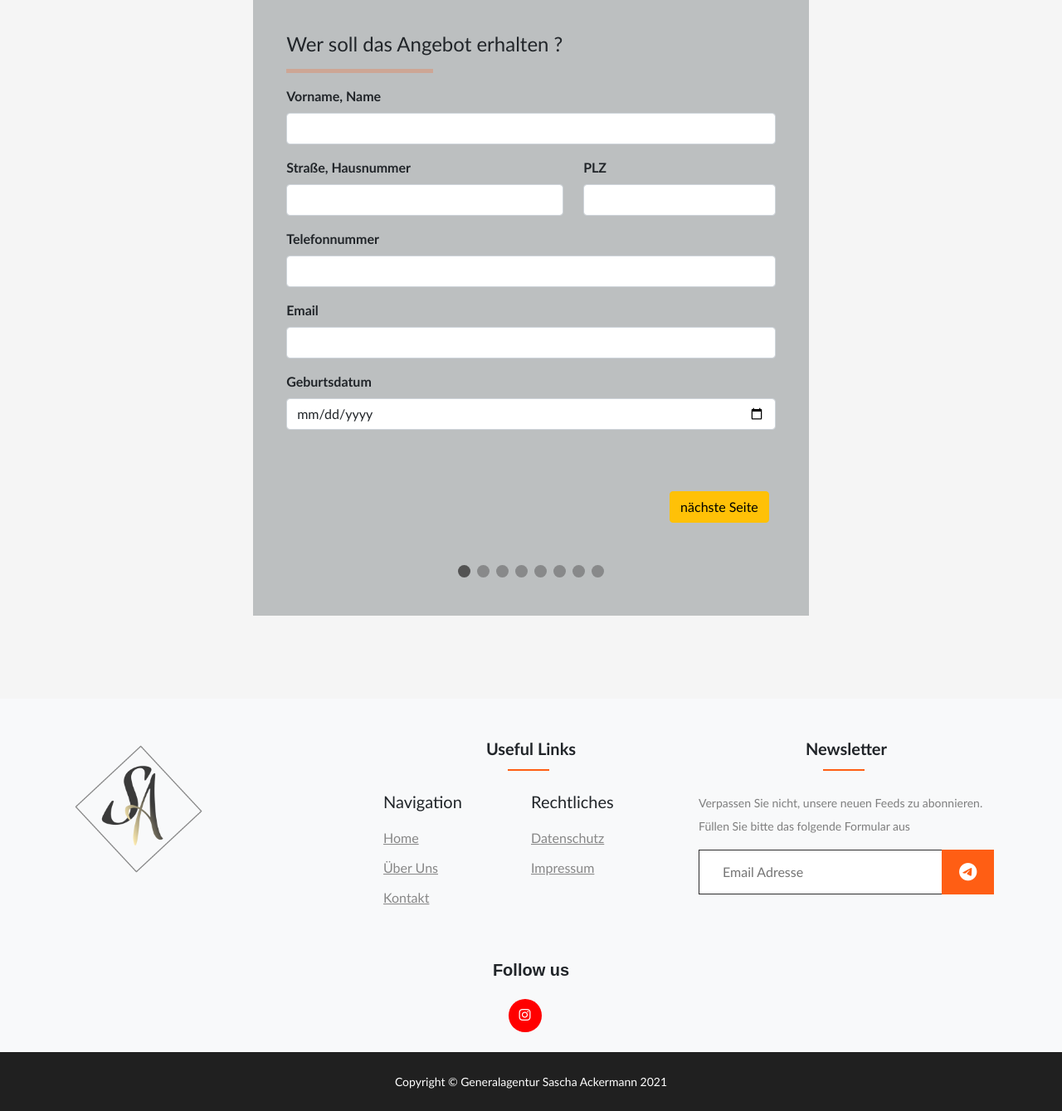
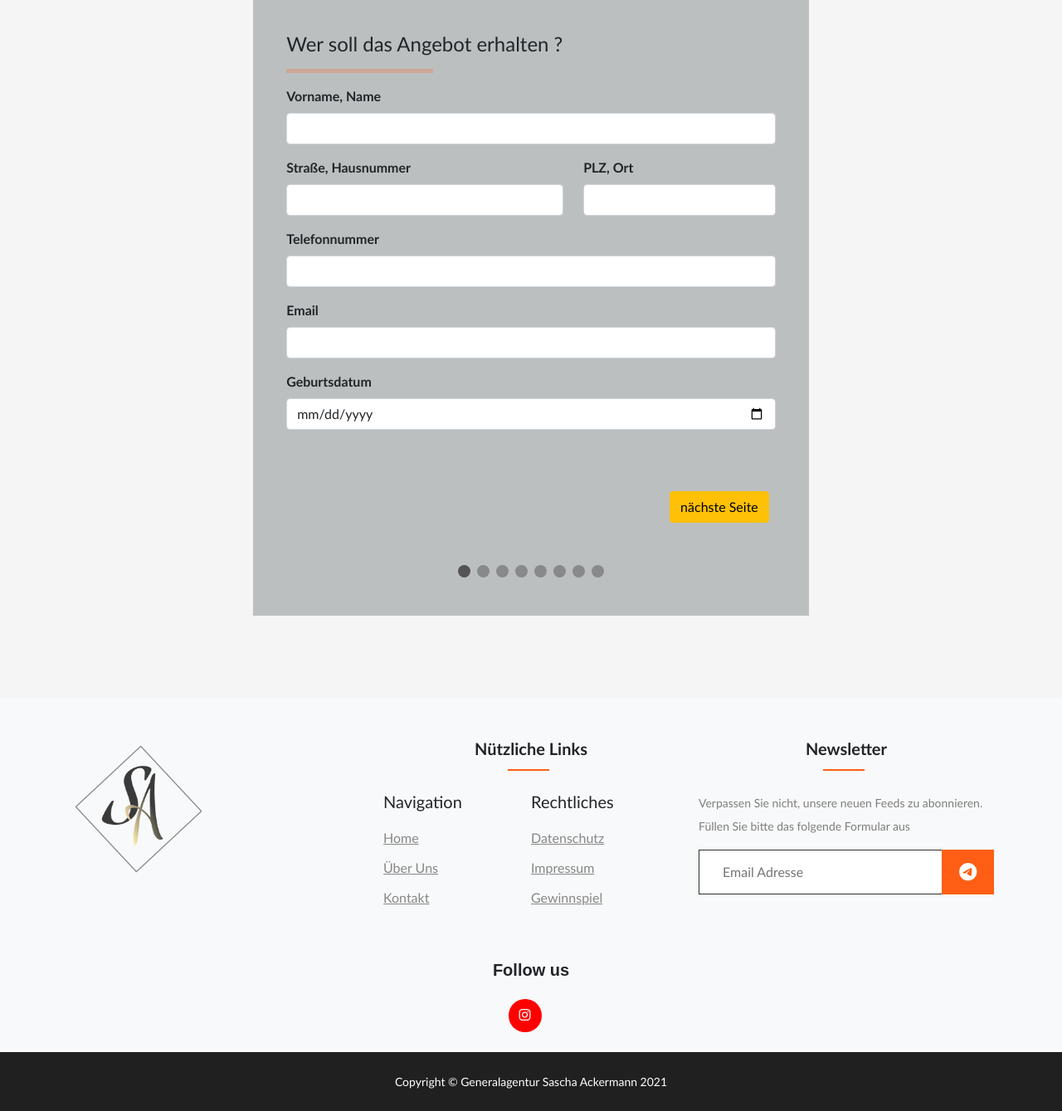
Before and after one commit to Jeriel86/Site-Ackerman-online-version, a PHP site: page /Krankenversicherung.php in a window 1280 px wide. Shown: the part 289-1628 px from the top of the page at 83% size. Run offline with PHP 8.4, Linux system fonts and the light colour scheme; data comes from the database, SQL or seed files in the repository; some libraries are stand-ins or nearby versions.

Commit message:
footter.php: traduction du contenu du footer en Allemand et ajout du lien vers la page Gewinnspiel Krankenversicherung: Ajout de Ort

```diff
--- a/Krankenversicherung.php
+++ b/Krankenversicherung.php
@@ -23,7 +23,7 @@
                     </div>
                     <div class="col-md-5">
                         <p>
-                            <label for="exampleFormControlInput1" class="form-label fw-bold">PLZ</label>
+                            <label for="exampleFormControlInput1" class="form-label fw-bold">PLZ, Ort</label>
                             <input type="text" class="form-control" name="PLZ" id="HausNummer" value="<?php if(isset($PLZ)){echo $PLZ;} ?>"  required placeholder="" onblur="checkPLZ()" oninput="this.className = ''">
                         </p>
                     </div>
@@ -31,7 +31,7 @@
                 <div class="row">
                     <p>
                         <label for="exampleFormControlInput1" class="form-label fw-bold">Telefonnummer</label>
-                        <input type="number" class="form-control" name="phone" id="phone"required value="<?php if(isset($phone)){echo $phone;} ?>"  placeholder="" oninput="this.className = ''">
+                        <input type="number" class="form-control" name="phone" id="phone" value="<?php if(isset($phone)){echo $phone;} ?>"  placeholder="" oninput="this.className = ''">
                     </p>
                 </div>
                 <div class="row">
--- a/Wunsche.php
+++ b/Wunsche.php
@@ -300,7 +300,7 @@
                             <div class="row mt-3">
                                 <div class="col-md-4"></div>
                                 <a class="btn btn-lg btn-success p-3 col-md-2 mx-4" href="pdf/Handout.pdf" role="button" download="Handout.pdf" >Handout Downloaden</a>
-                                <input type="submit" value="Submit"  class="btn btn-lg btn-primary p-3 col-md-2 mx-4">
+                                <input type="submit" value="Einreichen"  class="btn btn-lg btn-primary p-3 col-md-2 mx-4">
                             </div>
                         </div>
                     </div>
--- a/includes/pages/footer.php
+++ b/includes/pages/footer.php
@@ -19,7 +19,7 @@
           <div class="col-xl-4 col-lg-4 col-md-6 mb-30">
             <div class="footer-widget">
               <div class="footer-widget-heading ">
-                <h3 class="text-dark text-sm-center text-center">Useful Links</h3>
+                <h3 class="text-dark text-sm-center text-center">Nützliche Links</h3>
               </div>
               <ul>
                 <li>
@@ -33,6 +33,7 @@
                 <li><a href="about.php">Über Uns</a></li>
                 <li><a href="impressum.php">Impressum</a></li>
                 <li><a href="about.php#kontakt">Kontakt</a></li>
+                <li><a href="gewinnspiel.php">Gewinnspiel </a></li>
 
               </ul>
             </div>
```
